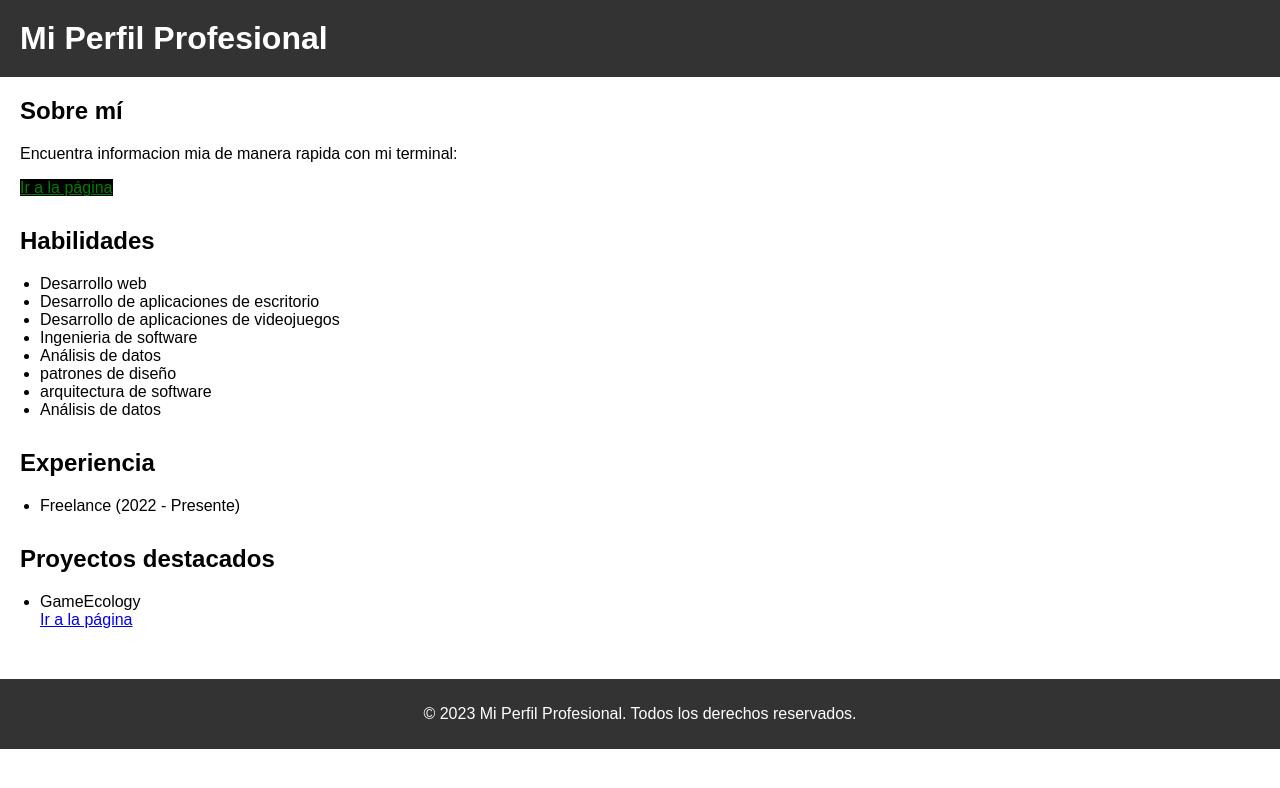
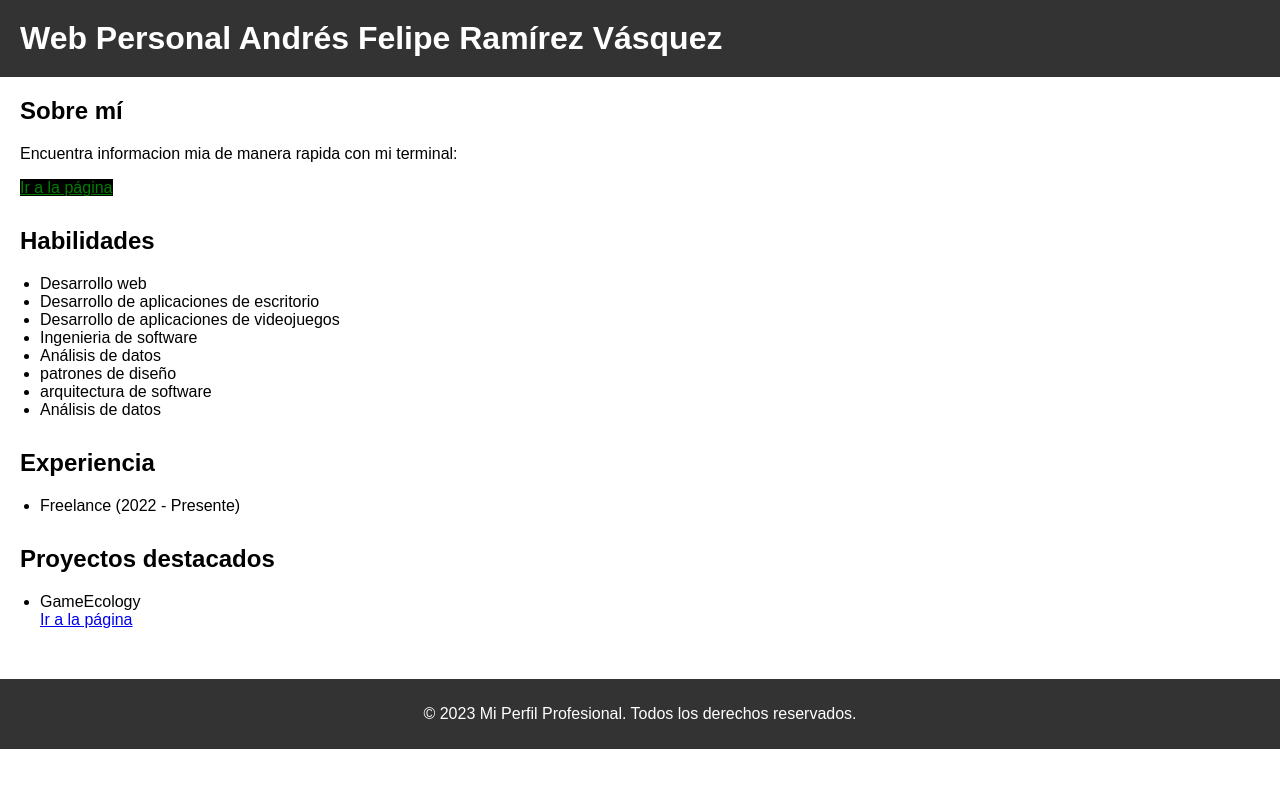
Before and after one commit to AndresFelipePuJ/AndresFelipePuj.github.io, a plain HTML site: page index.html in a window 1280 px wide. Drawn offline with Linux system fonts and the light colour scheme; a script that the page names is missing.

Commit message:
update index
Se cambio el texto del titulo y el h1 por uno mas adecuado.

```diff
--- a/index.html
+++ b/index.html
@@ -4,11 +4,11 @@
   <meta charset="UTF-8">
   <meta name="viewport" content="width=device-width, initial-scale=1.0">
   <link rel="stylesheet" href="cssPresentacion.css">
-  <title>Web Personal Andrés Felipe Ramírez Vásquez</title>
+  <title>Andrés Felipe</title>
 </head>
 <body>
   <header>
-    <h1>Mi Perfil Profesional</h1>
+    <h1>Web Personal Andrés Felipe Ramírez Vásquez</h1>
   </header>
 
   <main>
```
